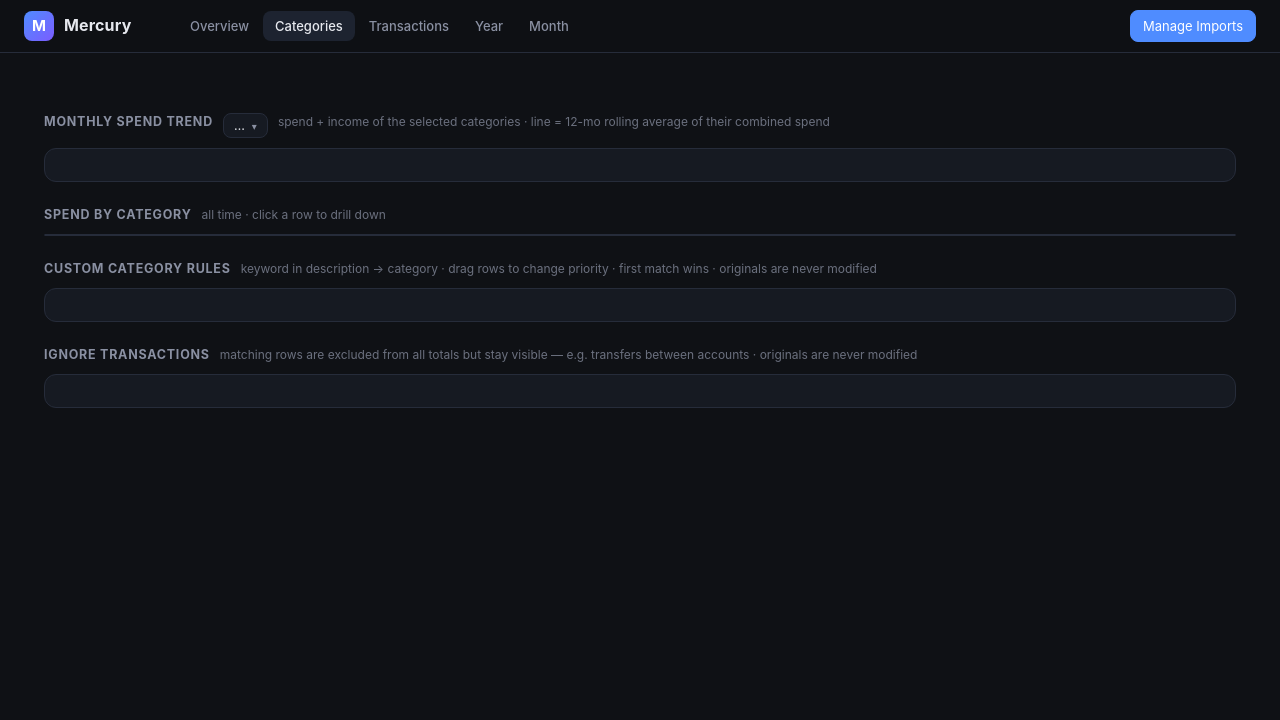
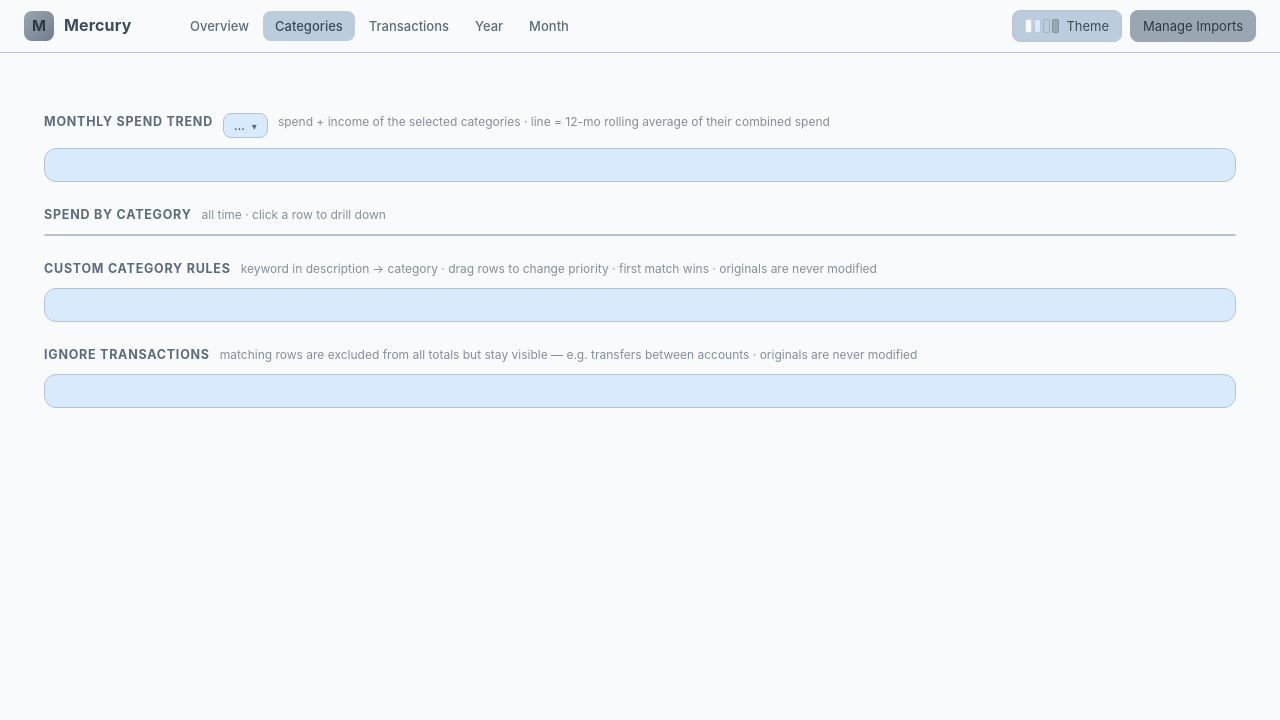
Before and after one commit to igor-starostenko/mercury, a FastAPI app: page /categories in a window 1280 px wide. Shown: the top 720 px of the page. Run offline with FastAPI, Linux system fonts and the light colour scheme; data that the repository does not hold is empty; some libraries are stand-ins or nearby versions.

Commit message:
Theme switcher: header Theme popup, 3 color schemes (Frost default), no DB changes
sr1us wants to evaluate website color schemes (not category colors).
- Schemes (4 palettes each, my names): Frost (default, light blue),
  Terracotta (warm cream/red/teal), Ember (gray-blue + orange).
- CSS custom properties per scheme via [data-theme] on <html>; every
  hard-coded theme color in app.css now derives from the active tokens
  (color-mix for tints/shades); charts read tokens via cssColor().
- Header Theme button opens a popup with palette swatches; active
  scheme gets a check. Switching reloads so charts redraw with the new
  tokens. Selection persists in localStorage (mercury.theme); a head
  script in every page applies it before first paint (no flash).
- Category colors (CAT_COLORS) and spend/income semantics unchanged.
- Static-only: no API/DB changes. Verified on the live server in
  headless Chromium: all 3 schemes x index + month pages, popup, and
  persistence across reload; pytest 40 passed.

```diff
--- a/app/static/categories.html
+++ b/app/static/categories.html
@@ -3,6 +3,9 @@
 <head>
 <meta charset="utf-8" />
 <meta name="viewport" content="width=device-width, initial-scale=1" />
+<!-- Apply the saved color scheme (mercury.theme) before first paint
+     so there is no flash of the default scheme. -->
+<script>try { var _t = localStorage.getItem('mercury.theme'); if (_t) document.documentElement.dataset.theme = _t; } catch (e) {}</script>
 <title>Mercury — Categories</title>
 <link rel="stylesheet" href="/static/css/app.css" />
 <script src="/static/vendor/chart.umd.min.js"></script>
--- a/app/static/css/app.css
+++ b/app/static/css/app.css
@@ -1,18 +1,66 @@
 /* Mercury — shared dashboard styles */
+/* Color schemes (sr1us, 2026-11-20): three palettes, switchable from the
+ * header "Theme" popup and persisted in localStorage (mercury.theme).
+ * Each page's head script applies the saved scheme before first paint
+ * (no flash); switching reloads so charts redraw from the new tokens.
+ * Frost is the default (no data-theme attribute). Every token derives
+ * from the four palette colors; where a palette color is too light for
+ * body text (Frost's steel 9AA6B2), --text is a darkened shade of the
+ * same hue. Category colors and the spend/income semantics are separate
+ * (CAT_COLORS in common.js) and do not follow the scheme. */
 :root {
-  --bg: #0f1115;
-  --panel: #161a22;
-  --panel-2: #1d2330;
-  --text: #e6e8ee;
-  --muted: #8a90a2;
-  --accent: #4f8cff;
+  /* Frost (default) — F8FAFC / D9EAFD / BCCCDC / 9AA6B2 */
+  --bg: #f8fafc;
+  --panel: #d9eafd;
+  --panel-2: #bcccdc;
+  --text: #3f4b59;
+  --muted: #5c6b7c;
+  --accent: #9aa6b2;
+  --on-accent: #2f3a46;
   --spend: #ff6b6b;
   --income: #1e8e52;
-  --border: #262c3a;
+  --border: #b6c3d3;
+  --grid: #b6c3d3;
+  --amber: #755c12;
+  --header-bg: color-mix(in srgb, #f8fafc 92%, transparent);
+  --detail-row: color-mix(in srgb, #d9eafd 92%, #3f4b59 6%);
+  --shadow: color-mix(in srgb, #3f4b59 24%, transparent);
   --radius: 12px;
 }
+[data-theme="terracotta"] {
+  /* Terracotta — BF4646 / EDDCC6 / FFF4EA / 7EACB5 */
+  --bg: #eddcc6;
+  --panel: #fff4ea;
+  --panel-2: color-mix(in srgb, #fff4ea 90%, #bf4646 10%);
+  --text: #bf4646;
+  --muted: #9c5a48;
+  --accent: #7eacb5;
+  --on-accent: #25343f;
+  --border: #d9bfa4;
+  --grid: #d9bfa4;
+  --amber: #7a4a10;
+  --header-bg: color-mix(in srgb, #eddcc6 92%, transparent);
+  --detail-row: color-mix(in srgb, #fff4ea 92%, #bf4646 6%);
+  --shadow: color-mix(in srgb, #bf4646 26%, transparent);
+}
+[data-theme="ember"] {
+  /* Ember — EAEFEF / BFC9D1 / 25343F / FF9B51 */
+  --bg: #bfc9d1;
+  --panel: #EAEFEF;
+  --panel-2: color-mix(in srgb, #EAEFEF 90%, #25343f 10%);
+  --text: #25343f;
+  --muted: #5a6772;
+  --accent: #ff9b51;
+  --on-accent: #25343f;
+  --border: #a9b4bf;
+  --grid: #a9b4bf;
+  --amber: #7a4a10;
+  --header-bg: color-mix(in srgb, #bfc9d1 92%, transparent);
+  --detail-row: color-mix(in srgb, #EAEFEF 92%, #25343f 6%);
+  --shadow: color-mix(in srgb, #25343f 26%, transparent);
+}
 * { box-sizing: border-box; }
-html { color-scheme: dark; }
+html { color-scheme: light; }
 body {
   margin: 0; background: var(--bg); color: var(--text);
   font-family: -apple-system, BlinkMacSystemFont, "Segoe UI", Roboto, Helvetica, Arial, sans-serif;
@@ -25,7 +73,7 @@ header {
   position: sticky; top: 0; z-index: 50;
   display: flex; align-items: center; gap: 14px; flex-wrap: wrap;
   padding: 10px 24px;
-  background: rgba(15, 17, 21, .92);
+  background: var(--header-bg);
   backdrop-filter: blur(8px);
   border-bottom: 1px solid var(--border);
 }
@@ -39,9 +87,10 @@ header {
 .brand { display: flex; align-items: center; gap: 10px; flex: 0 1 140px; min-width: 132px; }
 .brand .mark {
   width: 30px; height: 30px; border-radius: 8px; flex: none;
-  background: linear-gradient(135deg, #4f8cff, #7b5cff);
+  background: linear-gradient(135deg, var(--accent),
+    color-mix(in srgb, var(--accent) 55%, var(--text) 45%));
   display: flex; align-items: center; justify-content: center;
-  font-weight: 700; font-size: 15px; color: #fff;
+  font-weight: 700; font-size: 15px; color: var(--on-accent);
 }
 .brand h1 { font-size: 16px; margin: 0; font-weight: 650; letter-spacing: .01em; }
 .brand-text { min-width: 0; }
@@ -69,7 +118,7 @@ button, select {
   padding: 7px 12px; font-size: 13px; cursor: pointer; font-family: inherit;
 }
 button:hover { border-color: var(--accent); }
-button.primary { background: var(--accent); border-color: var(--accent); color: #fff; }
+button.primary { background: var(--accent); border-color: var(--accent); color: var(--on-accent); }
 button.primary:hover { filter: brightness(1.12); }
 
 /* ----------------------------------------------------------------- layout */
@@ -127,8 +176,8 @@ th.sortable .sort-ind { margin-left: 4px; font-size: 8px; letter-spacing: 0; }
 .desc { max-width: 420px; overflow: hidden; text-overflow: ellipsis; white-space: nowrap; }
 .badge { display: inline-block; font-size: 11px; padding: 2px 8px; border-radius: 20px; background: var(--panel-2); color: var(--muted); }
 .badge.src-manual { background: rgba(30, 142, 82, .16); color: var(--income); }
-.badge.src-llm { background: rgba(79, 140, 255, .16); color: var(--accent); }
-.badge.src-rule { background: rgba(255, 193, 77, .14); color: #ffc14d; }
+.badge.src-llm { background: color-mix(in srgb, var(--accent) 16%, transparent); color: var(--accent); }
+.badge.src-rule { background: color-mix(in srgb, var(--amber) 14%, transparent); color: var(--amber); }
 .badge.src-uncategorized { background: rgba(138, 144, 162, .16); color: var(--muted); }
 /* Bank's CSV category: rows surfaced by a search that don't show in the
  * list by default (no override, no rule match). Neutral grey like
@@ -151,7 +200,7 @@ th.sortable .sort-ind { margin-left: 4px; font-size: 8px; letter-spacing: 0; }
 .cat-table tr.drill-row { cursor: pointer; }
 .cat-table td.num.pos { color: var(--income); font-weight: 600; }
 .cat-table td.num.neg { color: var(--spend); font-weight: 600; }
-.cat-table tr.drill-row:hover { background: rgba(79, 140, 255, .06); }
+.cat-table tr.drill-row:hover { background: color-mix(in srgb, var(--accent) 10%, transparent); }
 .chev { display: inline-block; width: 16px; color: var(--muted); transition: transform .15s; font-size: 11px; }
 tr.open .chev { transform: rotate(90deg); color: var(--accent); }
 .dot { display: inline-block; width: 9px; height: 9px; border-radius: 50%; margin-right: 8px; vertical-align: baseline; }
@@ -171,7 +220,7 @@ tr.open .chev { transform: rotate(90deg); color: var(--accent); }
   z-index: 40; min-width: 230px; max-height: 320px; overflow-y: auto;
   background: var(--panel); border: 1px solid var(--border);
   border-radius: var(--radius); padding: 6px;
-  box-shadow: 0 8px 24px rgba(0, 0, 0, .4); }
+  box-shadow: var(--shadow); }
 .catpick-item { display: flex; align-items: center; gap: 8px;
   padding: 5px 8px; border-radius: 6px; cursor: pointer; font-size: 12.5px;
   color: var(--text); user-select: none; }
@@ -190,7 +239,7 @@ tr.open .chev { transform: rotate(90deg); color: var(--accent); }
 .share-zero { flex: none; width: 1px; height: 12px; background: var(--border); }
 .share-pct { flex: none; min-width: 34px; font-size: 10px; line-height: 1; color: var(--muted); font-variant-numeric: tabular-nums; }
 .share-side.neg .share-pct { text-align: right; }
-tr.detail-row > td { background: #12151c; padding: 0; }
+tr.detail-row > td { background: var(--detail-row); padding: 0; }
 .detail-wrap { padding: 10px 14px 14px; }
 .detail-head { display: flex; justify-content: space-between; color: var(--muted); font-size: 12px; margin-bottom: 6px; }
 .detail-wrap table td, .detail-wrap table th { padding: 6px 10px; }
@@ -247,7 +296,6 @@ tr.rule-row.drop-after { box-shadow: inset 0 -2px 0 var(--accent); }
   background: var(--panel-2); color: var(--text);
   border: 1px solid var(--border); border-radius: 8px;
   padding: 7px 12px; font-size: 13px; font-family: inherit;
-  color-scheme: dark;
 }
 .date-ig .rule-form input[type=date]:focus { outline: none; border-color: var(--accent); }
 
@@ -278,7 +326,7 @@ tr.rule-row.drop-after { box-shadow: inset 0 -2px 0 var(--accent); }
 }
 .setby-sel:focus { outline: none; border-color: var(--accent); }
 mark {
-  background: rgba(255, 193, 77, .22);
+  background: color-mix(in srgb, var(--amber) 22%, transparent);
   color: inherit; border-radius: 3px; padding: 0 1px;
 }
 /* Per-row rule verdict in the Category cell: which enabled rule this
@@ -289,7 +337,7 @@ mark {
   display: block; margin-top: 3px; font-size: 10.5px; color: var(--muted);
   max-width: 280px; overflow: hidden; text-overflow: ellipsis; white-space: nowrap;
 }
-.rule-note-active { color: #ffc14d; }
+.rule-note-active { color: var(--amber); }
 .setby-inline { margin-left: 6px; }
 
 /* Manage Imports panel: the tools row and the imports table. */
@@ -315,13 +363,35 @@ mark {
 }
 .imp-rename:focus { outline: none; }
 .imp-save { background: var(--accent); border: none; border-radius: 6px;
-  color: #111; padding: 5px 10px; font-size: 12px; cursor: pointer; }
+  color: var(--on-accent); padding: 5px 10px; font-size: 12px; cursor: pointer; }
 .imp-save:hover { filter: brightness(1.08); }
 .imp-cancel { background: none; border: 1px solid var(--border);
   border-radius: 6px; color: var(--muted); padding: 5px 10px;
   font-size: 12px; cursor: pointer; margin-left: 4px; }
 .imp-cancel:hover { color: var(--text); }
 
+/* ------------------------------------------------------- theme picker menu */
+/* Header popup for switching color schemes (palettes in THEMES, ui.js). */
+.themepick { position: relative; display: inline-flex; }
+.themepick-btn { display: inline-flex; align-items: center; gap: 7px; }
+.themepick-swatch { display: inline-flex; align-items: center; gap: 2px; flex: none; }
+.themepick-swatch i { display: block; width: 7px; height: 14px; border-radius: 2px;
+  border: 1px solid color-mix(in srgb, var(--text) 22%, transparent); }
+.themepick-menu { display: none; position: absolute; top: calc(100% + 6px); right: 0;
+  z-index: 40; min-width: 250px; padding: 6px;
+  background: var(--panel); border: 1px solid var(--border);
+  border-radius: var(--radius); box-shadow: var(--shadow); }
+.themepick-menu.open { display: block; }
+.themepick-head { padding: 6px 10px 5px; font-size: 11px; text-transform: uppercase;
+  letter-spacing: .05em; color: var(--muted); font-weight: 600; }
+.themepick-item { display: flex; align-items: center; gap: 10px;
+  padding: 7px 10px; border-radius: 8px; cursor: pointer; font-size: 13px;
+  color: var(--text); user-select: none; }
+.themepick-item:hover, .themepick-item.active { background: var(--panel-2); }
+.themepick-item .themepick-swatch i { width: 12px; height: 16px; }
+.themepick-name { flex: 1; }
+.themepick-check { width: 14px; text-align: center; color: var(--accent); font-weight: 700; }
+
 @media (max-width: 860px) {
   header { padding: 10px 14px; }
   main { padding: 16px 14px 40px; }
--- a/app/static/index.html
+++ b/app/static/index.html
@@ -3,6 +3,9 @@
 <head>
 <meta charset="utf-8" />
 <meta name="viewport" content="width=device-width, initial-scale=1" />
+<!-- Apply the saved color scheme (mercury.theme) before first paint
+     so there is no flash of the default scheme. -->
+<script>try { var _t = localStorage.getItem('mercury.theme'); if (_t) document.documentElement.dataset.theme = _t; } catch (e) {}</script>
 <title>Mercury — Overview</title>
 <link rel="stylesheet" href="/static/css/app.css" />
 <script src="/static/vendor/chart.umd.min.js"></script>
--- a/app/static/js/ui.js
+++ b/app/static/js/ui.js
@@ -9,6 +9,15 @@
  */
 
 let CATS = []; // standard category names, filled by each page's init
+
+/* Theme-aware color for canvas charts: read the active scheme's token at
+ * build time. The scheme itself is applied pre-paint (head script) and a
+ * switch reloads the page, so every chart is always drawn with the
+ * current tokens — categories keep their own fixed palette (CAT_COLORS). */
+function cssColor(name, fallback) {
+  const v = getComputedStyle(document.documentElement).getPropertyValue(name).trim();
+  return v || fallback;
+}
 
 /* ------------------------------------------------------------- page chrome */
 function renderChrome(active) {
@@ -26,11 +35,20 @@ function renderChrome(active) {
         <a href="/month" class="${active === 'month' ? 'active' : ''}">Month</a>
       </nav>
       <div class="header-actions">
+        <div class="themepick" id="themePick">
+          <button class="themepick-btn" id="themeBtn" onclick="toggleThemeMenu(event)"
+                  aria-haspopup="true" aria-expanded="false" title="Color scheme">
+            <span class="themepick-swatch" id="themeSwatch"></span>Theme
+          </button>
+          <div class="themepick-menu" id="themeMenu" role="menu" aria-label="Color scheme"></div>
+        </div>
         <button class="primary" onclick="openImports()">Manage Imports</button>
         <input type="file" id="filePick" accept=".csv,.txt" multiple hidden onchange="uploadFiles(this.files)">
         <input type="file" id="folderPick" webkitdirectory hidden onchange="uploadFiles(this.files)">
       </div>
     </header>`;
+  paintThemeSwatch();
+  wireThemeMenu();
   $id('modal-root').innerHTML = `
     <div class="modal-backdrop" id="importsModal" onclick="if(event.target===this)closeImports()">
       <div class="modal" style="min-width:660px">
@@ -59,6 +77,104 @@ function renderChrome(active) {
         </div>
       </div>
     </div>`;
+}
+
+/* ------------------------------------------------------------- color schemes
+ * The three palettes sr1us wants to evaluate (2026-11-20), 4 colors each.
+ * Role mapping per palette (page bg / panel / text / accent):
+ *   frost      F8FAFC page, D9EAFD panels, BCCCDC controls, 9AA6B2 accent
+ *   terracotta EDDCC6 page, FFF4EA panels, BF4646 text, 7EACB5 accent
+ *   ember      BFC9D1 page, EAEFEF panels, 25343F text, FF9B51 accent
+ * The active id lives in localStorage (mercury.theme); each page's head
+ * script applies it before first paint (no flash of default). Frost is
+ * the default — no attribute, and picking it removes the saved value.
+ * Switching reloads so charts and canvas redraws pick up the new tokens.
+ * Category colors (CAT_COLORS in common.js) are separate and don't follow. */
+const THEMES = {
+  frost:      { label: 'Frost', default: true,
+                colors: ['#F8FAFC', '#D9EAFD', '#BCCCDC', '#9AA6B2'] },
+  terracotta: { label: 'Terracotta',
+                colors: ['#BF4646', '#EDDCC6', '#FFF4EA', '#7EACB5'] },
+  ember:      { label: 'Ember',
+                colors: ['#EAEFEF', '#BFC9D1', '#25343F', '#FF9B51'] },
+};
+const THEME_KEY = 'mercury.theme';
+
+function currentTheme() {
+  let t = '';
+  try { t = (localStorage.getItem(THEME_KEY) || '').toLowerCase(); } catch (e) {}
+  return THEMES[t] ? t : 'frost';
+}
+
+function applyTheme(id) {
+  if (!THEMES[id]) id = 'frost';
+  const root = document.documentElement;
+  try {
+    if (id === 'frost') {
+      root.removeAttribute('data-theme');
+      localStorage.removeItem(THEME_KEY);
+    } else {
+      root.setAttribute('data-theme', id);
+      localStorage.setItem(THEME_KEY, id);
+    }
+  } catch (e) {} // private mode: scheme still applies for this page load
+  paintThemeSwatch();
+}
+
+function paintThemeSwatch() {
+  const sw = $id('themeSwatch');
+  if (!sw) return;
+  sw.innerHTML = THEMES[currentTheme()].colors
+    .map(c => `<i style="background:${c}"></i>`).join('');
+}
+
+function themeMenuHTML() {
+  const cur = currentTheme();
+  const items = Object.entries(THEMES).map(([id, t]) => `
+    <div class="themepick-item${id === cur ? ' active' : ''}" role="menuitemradio"
+         aria-checked="${id === cur}" onclick="pickTheme('${id}')">
+      <span class="themepick-swatch">${t.colors.map(c => `<i style="background:${c}"></i>`).join('')}</span>
+      <span class="themepick-name">${t.label}${t.default ? ' <span class="hint">· default</span>' : ''}</span>
+      <span class="themepick-check">${id === cur ? '✓' : ''}</span>
+    </div>`).join('');
+  return `<div class="themepick-head">Color scheme</div>${items}`;
+}
+
+function toggleThemeMenu(ev) {
+  ev && ev.stopPropagation();
+  const menu = $id('themeMenu'), btn = $id('themeBtn');
+  if (!menu || !btn) return;
+  const open = menu.classList.toggle('open');
+  if (open) menu.innerHTML = themeMenuHTML();
+  btn.setAttribute('aria-expanded', String(open));
+}
+
+function pickTheme(id) {
+  applyTheme(id);
+  location.reload(); // redraw charts + canvases from the new tokens
+}
+
+/* Close-on-outside-click / Escape. renderChrome rebuilds the header DOM on
+ * every page, so the document-level listeners are attached only once. */
+let _themeMenuWired = false;
+function wireThemeMenu() {
+  if (_themeMenuWired) return;
+  _themeMenuWired = true;
+  document.addEventListener('click', e => {
+    const pick = $id('themePick'), menu = $id('themeMenu');
+    if (pick && menu && menu.classList.contains('open') && !pick.contains(e.target)) {
+      menu.classList.remove('open');
+      $id('themeBtn').setAttribute('aria-expanded', 'false');
+    }
+  });
+  document.addEventListener('keydown', e => {
+    if (e.key !== 'Escape') return;
+    const menu = $id('themeMenu');
+    if (menu && menu.classList.contains('open')) {
+      menu.classList.remove('open');
+      $id('themeBtn').setAttribute('aria-expanded', 'false');
+    }
+  });
 }
 
 function setRangeSub(text) {
@@ -519,7 +635,7 @@ function makeFlowChart(canvas, cfg) {
           });
           chart.update();
         },
-        labels: { color: '#8a90a2', usePointStyle: true, boxWidth: 8, boxHeight: 8,
+        labels: { color: cssColor('--muted'), usePointStyle: true, boxWidth: 8, boxHeight: 8,
           // Stacked mode: a category active in BOTH spend and income gets
           // two same-label datasets (one per stack) — show one legend
           // entry per name (toggle still hits the first dataset).
@@ -567,10 +683,10 @@ function makeFlowChart(canvas, cfg) {
       },
     },
     scales: {
-      x: { ticks: { color: '#8a90a2' }, grid: { display: false } },
+      x: { ticks: { color: cssColor('--muted') }, grid: { display: false } },
       y: { beginAtZero: true,
-        ticks: { color: '#8a90a2', callback: v => fmtAxis(v) },
-        grid: { color: '#202634' } },
+        ticks: { color: cssColor('--muted'), callback: v => fmtAxis(v) },
+        grid: { color: cssColor('--grid') } },
     },
   };
   const stacked = flowMode(cfg.modeKey) === 'category' &&
@@ -695,7 +811,7 @@ function makeCategoryTrendChart(canvas, cfg) {
           });
           chart.update();
         },
-        labels: { color: '#8a90a2', usePointStyle: true, boxWidth: 8, boxHeight: 8,
+        labels: { color: cssColor('--muted'), usePointStyle: true, boxWidth: 8, boxHeight: 8,
           // One legend entry per category name (the avg line has a
           // unique label of its own).
           generateLabels: chart => {
@@ -744,10 +860,10 @@ function makeCategoryTrendChart(canvas, cfg) {
     scales: {
       // Bars pile: per-dataset `stack` only groups, the SCALES must be
       // stacked too (same rule as makeFlowChart's stacked view).
-      x: { stacked: true, ticks: { color: '#8a90a2' }, grid: { display: false } },
+      x: { stacked: true, ticks: { color: cssColor('--muted') }, grid: { display: false } },
       y: { stacked: true, beginAtZero: true,
-        ticks: { color: '#8a90a2', callback: v => fmtAxis(v) },
-        grid: { color: '#202634' } },
+        ticks: { color: cssColor('--muted'), callback: v => fmtAxis(v) },
+        grid: { color: cssColor('--grid') } },
     },
   };
   // Zero-fill per (key, category) from the sparse rows; spend and
--- a/app/static/month.html
+++ b/app/static/month.html
@@ -3,6 +3,9 @@
 <head>
 <meta charset="utf-8" />
 <meta name="viewport" content="width=device-width, initial-scale=1" />
+<!-- Apply the saved color scheme (mercury.theme) before first paint
+     so there is no flash of the default scheme. -->
+<script>try { var _t = localStorage.getItem('mercury.theme'); if (_t) document.documentElement.dataset.theme = _t; } catch (e) {}</script>
 <title>Mercury — Month</title>
 <link rel="stylesheet" href="/static/css/app.css" />
 <script src="/static/vendor/chart.umd.min.js"></script>
--- a/app/static/transactions.html
+++ b/app/static/transactions.html
@@ -3,6 +3,9 @@
 <head>
 <meta charset="utf-8" />
 <meta name="viewport" content="width=device-width, initial-scale=1" />
+<!-- Apply the saved color scheme (mercury.theme) before first paint
+     so there is no flash of the default scheme. -->
+<script>try { var _t = localStorage.getItem('mercury.theme'); if (_t) document.documentElement.dataset.theme = _t; } catch (e) {}</script>
 <title>Mercury — Transactions</title>
 <link rel="stylesheet" href="/static/css/app.css" />
 <script src="/static/js/common.js"></script>
--- a/app/static/year.html
+++ b/app/static/year.html
@@ -3,6 +3,9 @@
 <head>
 <meta charset="utf-8" />
 <meta name="viewport" content="width=device-width, initial-scale=1" />
+<!-- Apply the saved color scheme (mercury.theme) before first paint
+     so there is no flash of the default scheme. -->
+<script>try { var _t = localStorage.getItem('mercury.theme'); if (_t) document.documentElement.dataset.theme = _t; } catch (e) {}</script>
 <title>Mercury — Year</title>
 <link rel="stylesheet" href="/static/css/app.css" />
 <script src="/static/vendor/chart.umd.min.js"></script>
```
